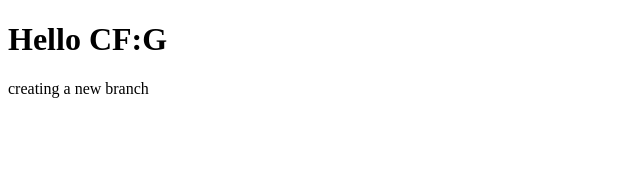
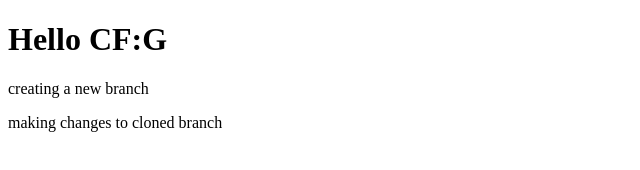
Before and after one commit to LinTrieu/web-project, a plain HTML site: page first_site/index.html in a window 1280 px wide. Shown: the whole page, without its empty margins (0-640 px from the left). Drawn offline with Linux system fonts and the light colour scheme.

Commit message:
Commit 2

```diff
--- a/first_site/index.html
+++ b/first_site/index.html
@@ -8,5 +8,6 @@
   <body>
     <h1>Hello CF:G</h1>
     <p>creating a new branch</p>
+    <p>making changes to cloned branch</p>
   </body>
 </html>
```
